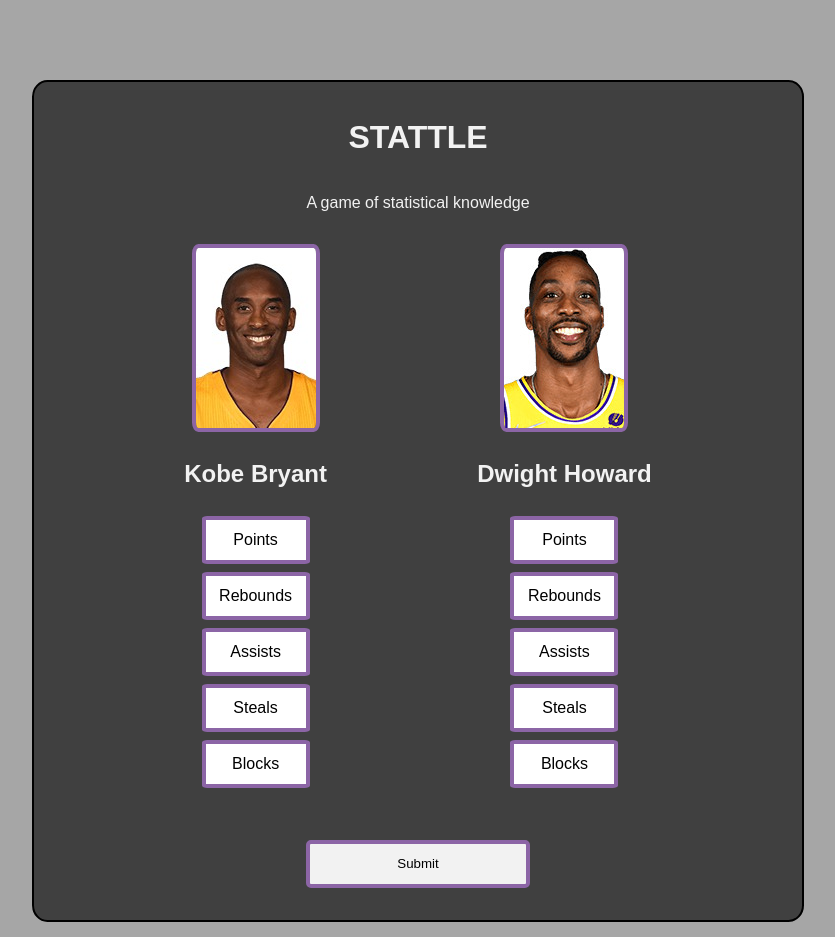
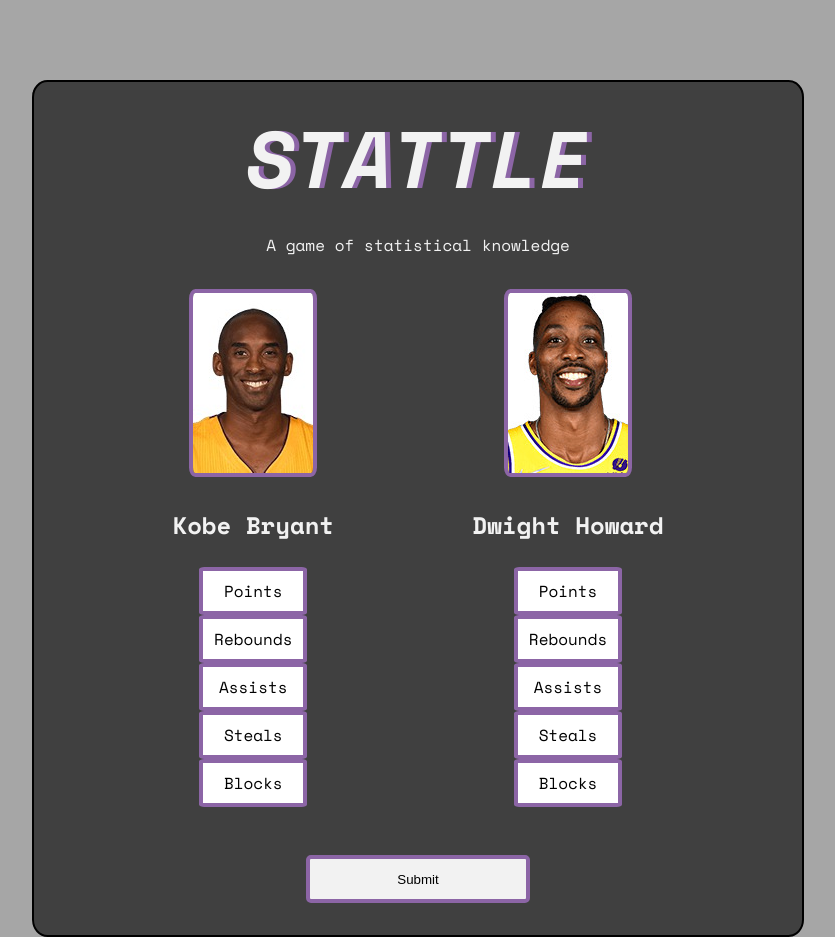
Before and after one commit to ZacharyHLong/nba-stattle, a React (Vite) app: page / in a window 1280 px wide. Shown: the whole page, without its empty margins (222-1057 px from the left). Built offline with nearby package versions, Linux system fonts and the light colour scheme.

Commit message:
fonts added

```diff
--- a/index.html
+++ b/index.html
@@ -4,7 +4,7 @@
     <meta charset="UTF-8" />
     <link rel="icon" type="image/svg+xml" href="/vite.svg" />
     <meta name="viewport" content="width=device-width, initial-scale=1.0" />
-    <title>Vite + React</title>
+    <title>STATTLE.</title>
   </head>
   <body>
     <div id="root"></div>
--- a/src/App.css
+++ b/src/App.css
@@ -1,8 +1,11 @@
+@import url('https://fonts.googleapis.com/css2?family=Space+Mono:ital,wght@0,400;0,700;1,400;1,700&display=swap');
+
 body {
   margin: 0;
   padding: 0;
   font-family: sans-serif;
   background-color: #a6a6a6;
+  font-family: 'Space Mono', monospace;
 }
 
 .game-box {
@@ -26,6 +29,14 @@
   padding: 1rem;
 }
 
+.header-container h1 {
+  font-size: 5rem;
+  margin: 0;
+  font-weight: 700;
+  font-style: italic;
+  text-shadow: 5px 0px #8c65a6;
+}
+
 .page-container {
   display: flex;
   flex-direction: column;
@@ -38,26 +49,11 @@
   border: 4px solid #8c65a6;
 }
 
-.headshot-row {
-  display: flex;
-  flex-direction: row;
-  justify-content: space-evenly;
-  width: 100%;
-  padding: 1rem;
-}
 
 .player-container {
   display: flex;
   flex-direction: column;
   align-items: center;
-}
-
-.stat-row {
-  display: flex;
-  flex-direction: row;
-  justify-content: space-evenly;
-  width: 100%;
-  padding: 4px;
 }
 
 .selector-box {
```
